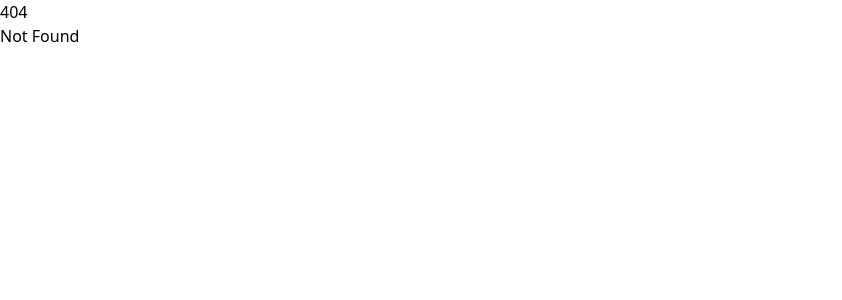
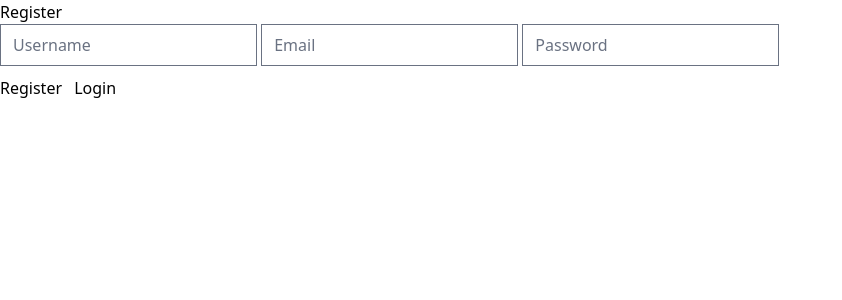
Before and after one commit to DomicMae1/tracking_money_svelte, a SvelteKit app: page /register in a window 1280 px wide. Before the commit this address had no page. Shown: the top 300 px of the page, without its empty margins (0-842 px from the left). Built offline with nearby package versions, Linux system fonts and the light colour scheme.

Commit message:
feat(auth): add register page

```diff
--- /dev/null
+++ b/src/routes/register/+page.svelte
@@ -0,0 +1,37 @@
+<script lang="ts">
+	let username = '';
+	let email = '';
+	let password = '';
+
+	async function handleRegister() {
+		const res = await fetch('https://tracking-money-go.vercel.app/api/register', {
+			method: 'POST',
+			headers: { 'Content-Type': 'application/json' },
+			body: JSON.stringify({ username, email, password })
+		});
+
+		if (res.ok) {
+			alert('Registrasi berhasil! Silakan login.');
+			window.location.href = '/login';
+		} else {
+			const errorText = await res.text();
+			alert('Registrasi gagal: ' + errorText);
+		}
+	}
+
+	function goToLogin() {
+		window.location.href = '/login';
+	}
+</script>
+
+<div class="register-page">
+	<h2>Register</h2>
+	<input placeholder="Username" bind:value={username} />
+	<input placeholder="Email" type="email" bind:value={email} />
+	<input placeholder="Password" type="password" bind:value={password} />
+
+	<div style="margin-top: 10px;">
+		<button on:click={handleRegister}>Register</button>
+		<button on:click={goToLogin} style="margin-left: 8px;">Login</button>
+	</div>
+</div>
```
